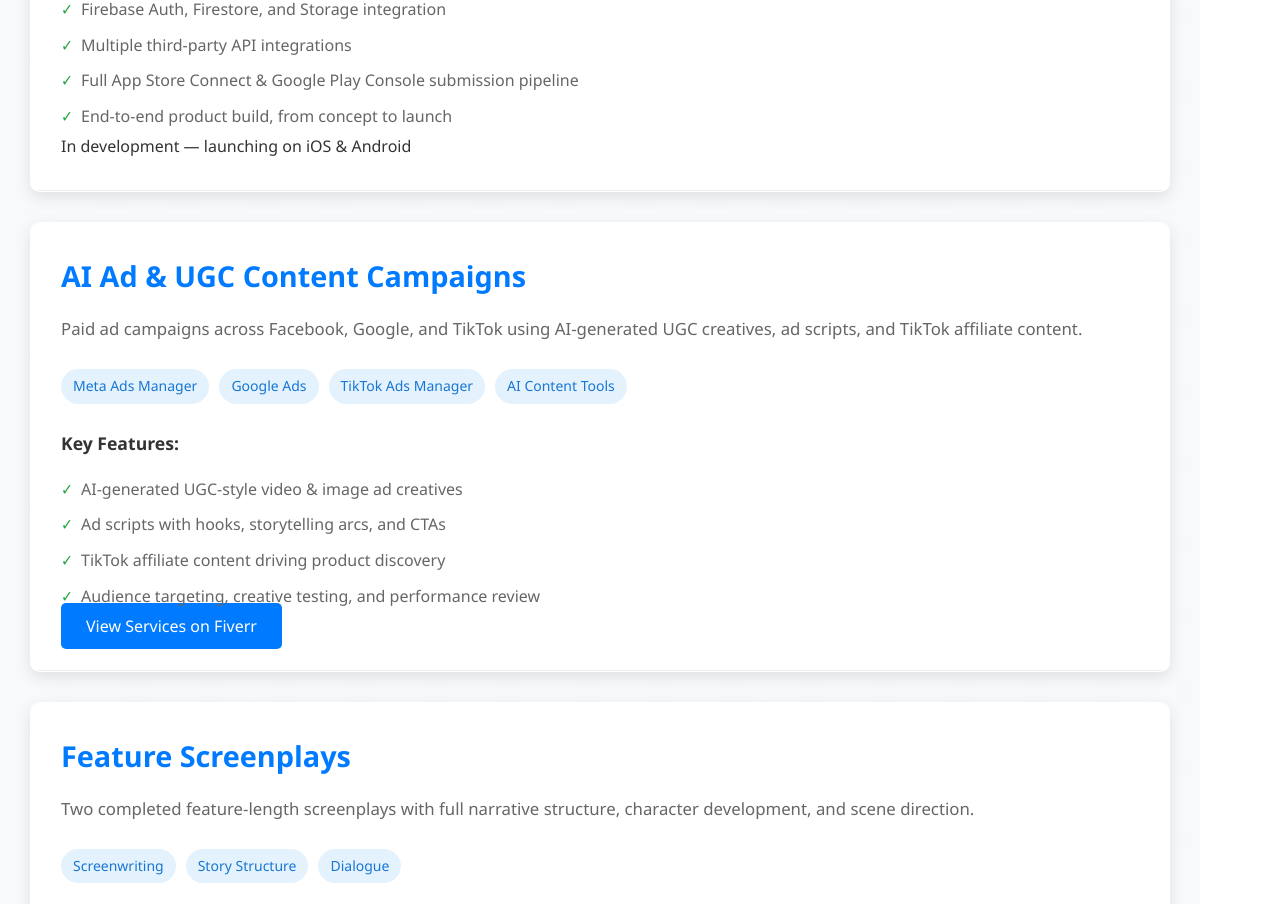
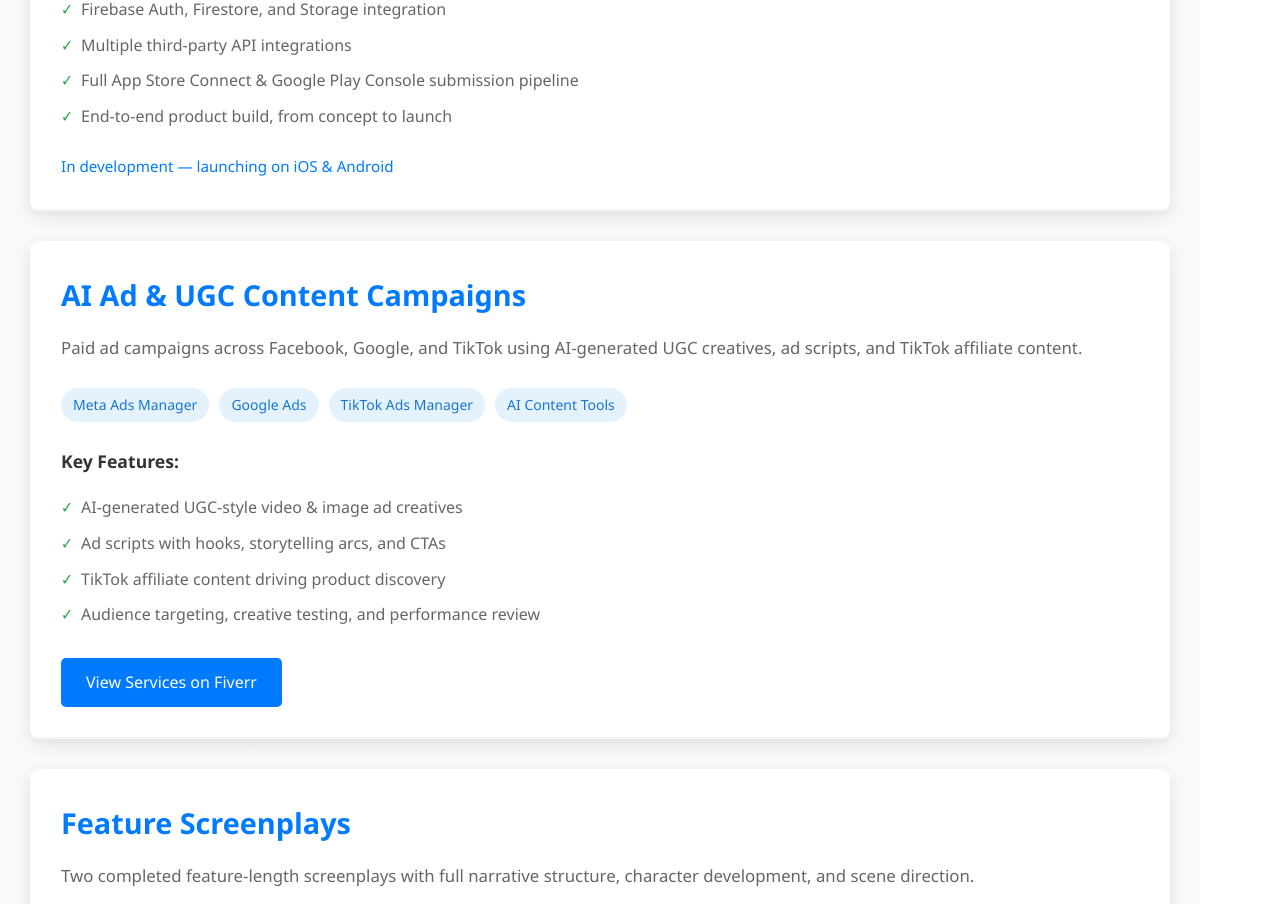
Before and after one commit to JoshuaMilesSD/joshuamileswebdevsdportfolio, a React (Vite) app: page /projects in a window 1280 px wide. Shown: the part 574-1478 px from the top of the page. Built offline with nearby package versions, Linux system fonts and the light colour scheme.

Commit message:
Add demo-button and project-status styles

```diff
--- a/src/pages/Projects.css
+++ b/src/pages/Projects.css
@@ -175,3 +175,15 @@
     padding: 4px 8px;
   }
 }
+.demo-button {
+  display: inline-block;
+  text-decoration: none;
+  text-align: center;
+}
+
+.project-status {
+  margin-top: 20px;
+  color: #007bff;
+  font-weight: 500;
+  font-size: 0.95rem;
+}
```
